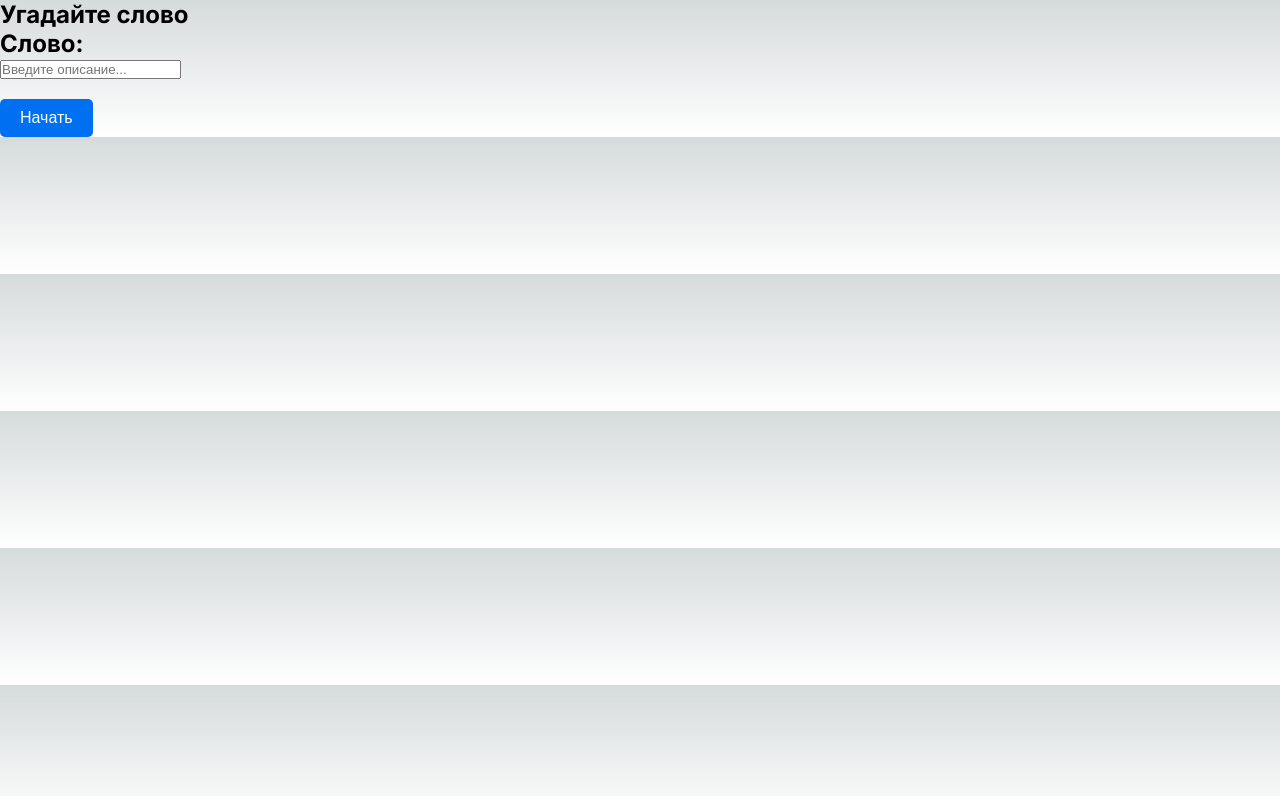
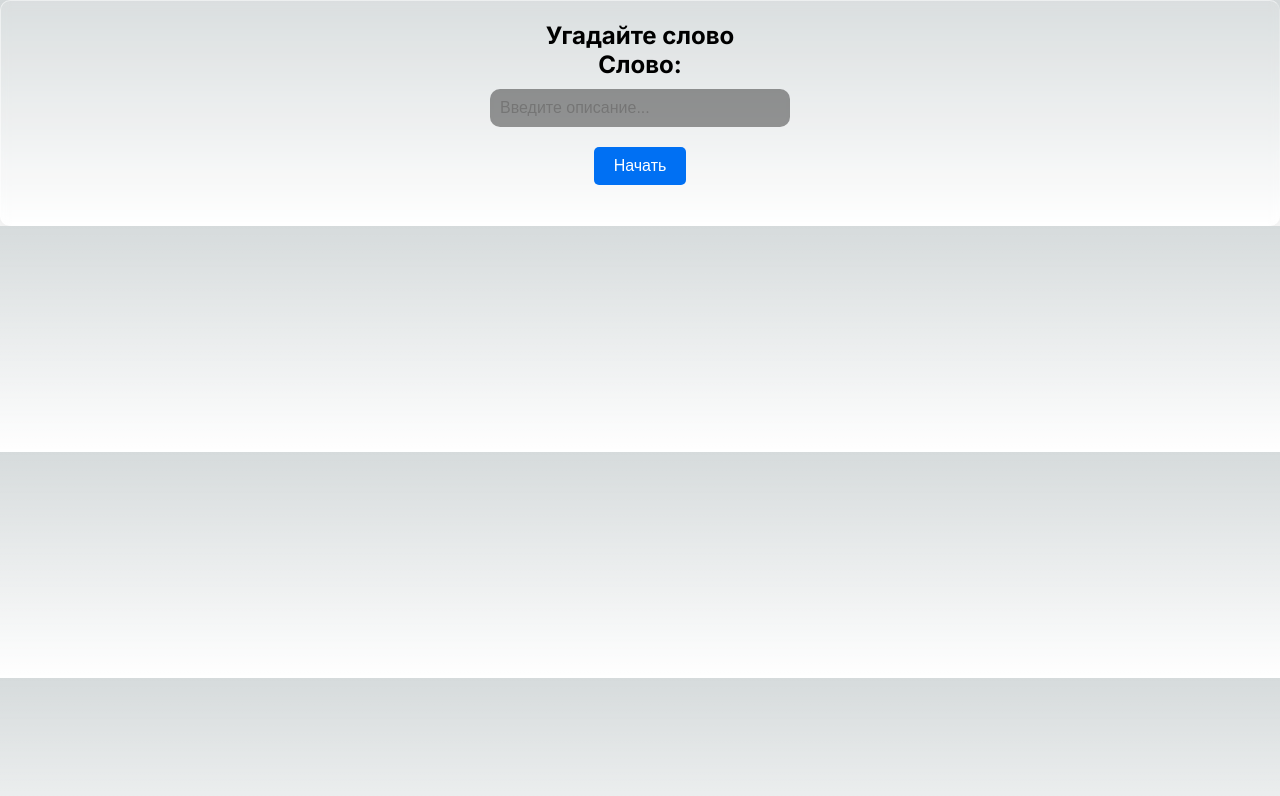
Before and after one commit to RUS29TAM/server, a Next.js app: page /pages/GuessWord in a window 1280 px wide. Shown: the top 796 px of the page. Built offline with nearby package versions, Linux system fonts and the light colour scheme.

Commit message:
chore: styles

```diff
--- a/src/app/pages/GuessWord/GuessWord.module.css
+++ b/src/app/pages/GuessWord/GuessWord.module.css
@@ -1,19 +1,53 @@
-.container {
+.formContainer {
+    /*display: flex;*/
+    /*flex-direction: column;*/
+    /*align-items: center;*/
+    /*margin: 20px;*/
+
+    display: flex;
+    flex-direction: column;
+    justify-content: center;
+    align-items: center;
+    padding: 20px;
+    margin: 0;
+    backdrop-filter: blur(5px);
+    background: hsla(0,0%,100%,.1);
+    border-bottom: 1px solid hsla(0,0%,100%,.5);
+    border-radius: 10px;
+    border-right: 1px solid hsla(0,0%,100%,.5);
+    border-color: hsla(0,0%,100%,.5) hsla(0,0%,100%,.2) hsla(0,0%,100%,.2) hsla(0,0%,100%,.5);
+    border-style: solid;
+    border-width: 1px;
+    box-shadow: 0 25px 45px rgba(0,0,0,.1);
+}
+
+.inputField {
+    margin-top: 10px;
+    width: 300px;
+    padding: 10px;
+    font-size: 16px;
+    border-radius: 10px;
+    border: none;
+    outline: none;
+    color:  #FFF;
+    backdrop-filter: blur(5px);
+    background: rgba(0, 0, 0, 0.4);
+}
+
+
+.btnWrapper {
+    display: flex;
+    gap: 15px;
+    padding: 10px;
+    margin-top: 10px;
+}
+
+.inputWrapper {
     display: flex;
     flex-direction: column;
     align-items: center;
-    margin: 20px;
-}
-
-.textArea {
-    width: 300px;
-    height: 100px;
-    margin-top: 10px;
-    margin-bottom: 20px;
-}
-
-.btnWrapper {
-    margin-top: 20px;
+    margin-bottom: 10px;
+    position: relative;
 }
 
 .submitButton {
```
